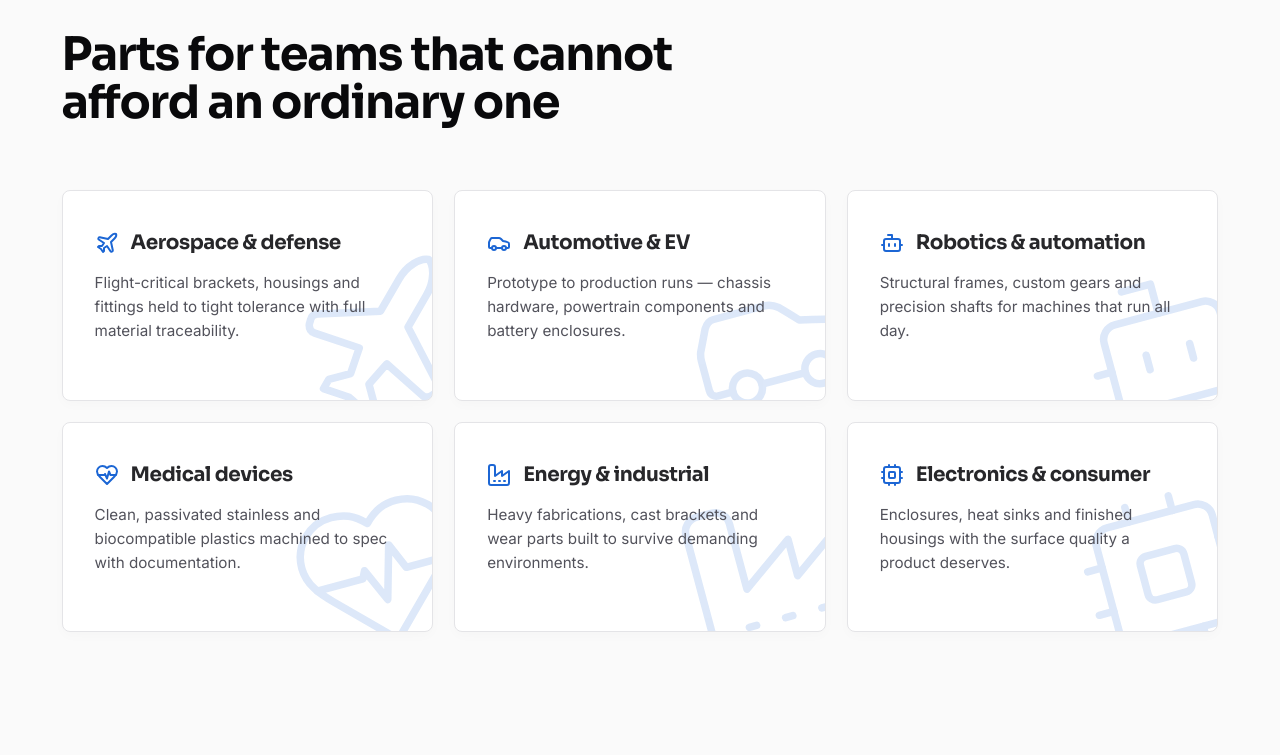
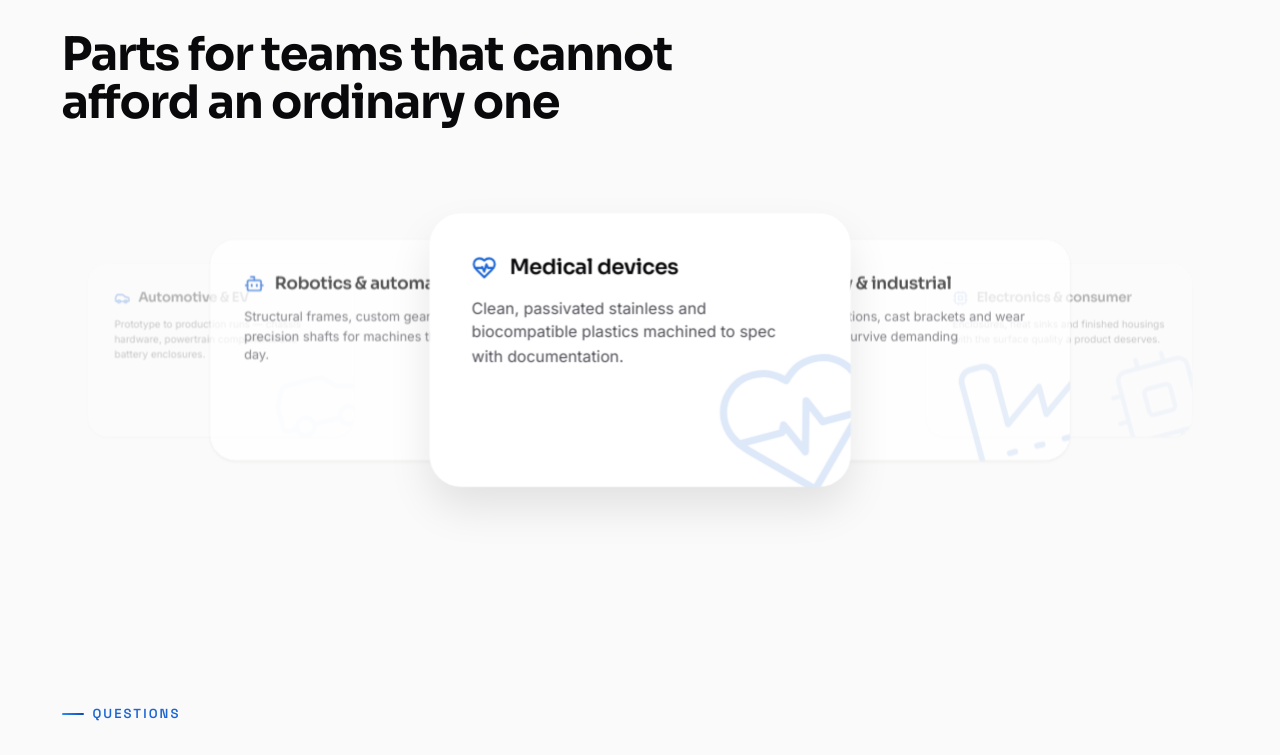
Before and after one commit to Laxman-dc/Nexforj, a React (Vite) app: page /#/ in a window 1280 px wide. Shown: the part 3955-4710 px from the top of the page. Built offline with nearby package versions, Linux system fonts and the light colour scheme.

Commit message:
oil and gas update

```diff
--- a/index.html
+++ b/index.html
@@ -2,8 +2,8 @@
 <html lang="en">
   <head>
     <meta charset="UTF-8" />
-    <link rel="icon" type="image/png" href="/praimo-mark.png" />
-    <link rel="apple-touch-icon" href="/praimo-mark.png" />
+    <link rel="icon" type="image/png" href="/images/Nexforj_logo.png" />
+    <link rel="apple-touch-icon" href="/images/Nexforj_logo.png" />
     <meta name="viewport" content="width=device-width, initial-scale=1.0" />
     <meta
       name="description"
--- /dev/null
+++ b/src/components/sections/IndustriesCarousel/IndustriesCarousel.css
@@ -0,0 +1,135 @@
+.carousel-container {
+  position: relative;
+  width: 100%;
+  height: 400px;
+  display: flex;
+  align-items: center;
+  justify-content: center;
+  overflow: hidden;
+  padding: 2rem 0;
+  perspective: 1000px;
+}
+
+.carousel {
+  position: relative;
+  width: 100%;
+  max-width: 480px;
+  height: 100%;
+  display: flex;
+  align-items: center;
+  justify-content: center;
+  transform-style: preserve-3d;
+}
+
+.carousel-item {
+  position: absolute;
+  width: 100%;
+  max-width: 400px;
+  min-height: 260px;
+  padding: 2.5rem;
+  background: var(--surface);
+  border: 1px solid var(--border);
+  border-radius: var(--r-xl, 30px);
+  transition: all 0.6s cubic-bezier(0.25, 1, 0.5, 1);
+  cursor: pointer;
+  box-shadow: var(--shadow-sm);
+  display: flex;
+  flex-direction: column;
+  gap: 1rem;
+  overflow: hidden;
+}
+
+.carousel-item .ind__watermark {
+  position: absolute;
+  bottom: -2rem;
+  right: -2rem;
+  color: var(--accent);
+  opacity: 0.15;
+  pointer-events: none;
+  z-index: 0;
+  transform: rotate(-15deg);
+}
+
+.carousel-item .ind__header {
+  display: flex;
+  align-items: center;
+  gap: 0.75rem;
+  position: relative;
+  z-index: 1;
+}
+
+.carousel-item .ind__icon {
+  color: var(--accent);
+}
+
+.carousel-item .ind__title {
+  font-family: var(--font-display);
+  font-size: 1.25rem;
+  font-weight: 600;
+  color: var(--ink);
+  margin: 0;
+}
+
+.carousel-item .ind__body {
+  font-size: 0.9375rem;
+  color: var(--text-muted);
+  line-height: 1.5;
+  margin: 0;
+  position: relative;
+  z-index: 1;
+}
+
+.carousel-item--center {
+  transform: translateX(0) scale(1) translateZ(50px);
+  z-index: 10;
+  opacity: 1;
+  box-shadow: 0 20px 40px rgba(0,0,0,0.1);
+  background: var(--surface);
+  border-color: var(--primary);
+}
+
+.carousel-item--left {
+  transform: translateX(-65%) scale(0.85) translateZ(0);
+  z-index: 5;
+  opacity: 0.7;
+}
+
+.carousel-item--right {
+  transform: translateX(65%) scale(0.85) translateZ(0);
+  z-index: 5;
+  opacity: 0.7;
+}
+
+.carousel-item--far-left {
+  transform: translateX(-110%) scale(0.7) translateZ(-50px);
+  z-index: 2;
+  opacity: 0.3;
+}
+
+.carousel-item--far-right {
+  transform: translateX(110%) scale(0.7) translateZ(-50px);
+  z-index: 2;
+  opacity: 0.3;
+}
+
+.carousel-item--hidden {
+  transform: translateX(0) scale(0.5) translateZ(-100px);
+  z-index: 1;
+  opacity: 0;
+  pointer-events: none;
+}
+
+@media (max-width: 768px) {
+  .carousel-item--left {
+    transform: translateX(-40%) scale(0.85) translateZ(0);
+  }
+  .carousel-item--right {
+    transform: translateX(40%) scale(0.85) translateZ(0);
+  }
+  .carousel-item--far-left {
+    transform: translateX(-80%) scale(0.7) translateZ(-50px);
+  }
+  .carousel-item--far-right {
+    transform: translateX(80%) scale(0.7) translateZ(-50px);
+  }
+}
--- /dev/null
+++ b/src/components/sections/IndustriesCarousel/IndustriesCarousel.jsx
@@ -0,0 +1,71 @@
+import { useState, useEffect } from 'react';
+import { Plane, Car, Bot, HeartPulse, Factory, Cpu, Flame } from 'lucide-react';
+import './IndustriesCarousel.css';
+
+const industryIcons = {
+  'Aerospace & defense': Plane,
+  'Automotive & EV': Car,
+  'Robotics & automation': Bot,
+  'Medical devices': HeartPulse,
+  'Energy & industrial': Factory,
+  'Electronics & consumer': Cpu,
+  'Oil & Gas': Flame,
+};
+
+export default function IndustriesCarousel({ items }) {
+  const [currentIndex, setCurrentIndex] = useState(0);
+  const [isHovered, setIsHovered] = useState(false);
+
+  useEffect(() => {
+    if (isHovered) return;
+    const timer = setInterval(() => {
+      setCurrentIndex((prev) => (prev + 1) % items.length);
+    }, 1800);
+    return () => clearInterval(timer);
+  }, [items.length, isHovered]);
+
+  return (
+    <div
+      className="carousel-container"
+      onMouseEnter={() => setIsHovered(true)}
+      onMouseLeave={() => setIsHovered(false)}
+    >
+      <div className="carousel">
+        {items.map((item, index) => {
+          const Icon = industryIcons[item.title] || Factory;
+
+          let offset = index - currentIndex;
+          if (offset < -Math.floor(items.length / 2)) {
+            offset += items.length;
+          } else if (offset > Math.floor(items.length / 2)) {
+            offset -= items.length;
+          }
+
+          let positionClass = 'carousel-item--hidden';
+          if (offset === 0) positionClass = 'carousel-item--center';
+          else if (offset === -1) positionClass = 'carousel-item--left';
+          else if (offset === 1) positionClass = 'carousel-item--right';
+          else if (offset === -2) positionClass = 'carousel-item--far-left';
+          else if (offset === 2) positionClass = 'carousel-item--far-right';
+
+          return (
+            <div
+              key={item.title}
+              className={`carousel-item ${positionClass}`}
+              onClick={() => setCurrentIndex(index)}
+            >
+              <div className="ind__watermark" aria-hidden="true">
+                <Icon size={160} strokeWidth={1} />
+              </div>
+              <div className="ind__header">
+                <Icon size={24} className="ind__icon" />
+                <h3 className="ind__title">{item.title}</h3>
+              </div>
+              <p className="ind__body">{item.body}</p>
+            </div>
+          );
+        })}
+      </div>
+    </div>
+  );
+}
--- a/src/data/content.js
+++ b/src/data/content.js
@@ -74,6 +74,7 @@ export const industries = {
     { title: 'Medical devices', body: 'Clean, passivated stainless and biocompatible plastics machined to spec with documentation.' },
     { title: 'Energy & industrial', body: 'Heavy fabrications, cast brackets and wear parts built to survive demanding environments.' },
     { title: 'Electronics & consumer', body: 'Enclosures, heat sinks and finished housings with the surface quality a product deserves.' },
+    { title: 'Oil & Gas', body: 'Rugged components designed to withstand high pressure, extreme temperatures, and corrosive environments.' },
   ],
 }
 
--- a/src/pages/HomePage.jsx
+++ b/src/pages/HomePage.jsx
@@ -3,13 +3,14 @@ import { motion } from 'framer-motion'
 import { ArrowRight, ArrowDown, Check, ShieldCheck, Plane, Car, Bot, HeartPulse, Factory, Cpu } from 'lucide-react'
 import Media from '../components/common/Media.jsx'
 import ServiceCard from '../components/common/ServiceCard.jsx'
-import Reveal, { Stagger, StaggerItem } from '../components/common/Reveal.jsx'
+
 import SectionHeading from '../components/common/SectionHeading.jsx'
 import Button from '../components/common/Button.jsx'
 import Marquee from '../components/common/Marquee.jsx'
 import Faq from '../components/common/Faq.jsx'
 import Services from '../components/sections/Services/Services.jsx'
 import AnimatedProcess from '../components/sections/AnimatedProcess/AnimatedProcess.jsx'
+import IndustriesCarousel from '../components/sections/IndustriesCarousel/IndustriesCarousel.jsx'
 import {
   hero, trustStrip, valueProps, capabilities, industries, faqs, certifications,
 } from '../data/content.js'
@@ -20,14 +21,7 @@ import './HomePage.css'
 
 
 
-const industryIcons = {
-  'Aerospace & defense': Plane,
-  'Automotive & EV': Car,
-  'Robotics & automation': Bot,
-  'Medical devices': HeartPulse,
-  'Energy & industrial': Factory,
-  'Electronics & consumer': Cpu
-}
+
 
 export default function HomePage() {
   return (
@@ -122,23 +116,7 @@ export default function HomePage() {
       <section className="section">
         <div className="container">
           <SectionHeading eyebrow={industries.eyebrow} title={industries.title} />
-          <Stagger className="home__inds" gap={0.06}>
-            {industries.items.map((ind) => {
-              const Icon = industryIcons[ind.title] || Factory
-              return (
-                <StaggerItem className="ind" key={ind.title}>
-                  <div className="ind__watermark" aria-hidden="true">
-                    <Icon size={180} strokeWidth={1} />
-                  </div>
-                  <div className="ind__header">
-                    <Icon size={24} className="ind__icon" />
-                    <h3 className="ind__title">{ind.title}</h3>
-                  </div>
-                  <p className="ind__body">{ind.body}</p>
-                </StaggerItem>
-              )
-            })}
-          </Stagger>
+          <IndustriesCarousel items={industries.items} />
         </div>
       </section>
 
```
